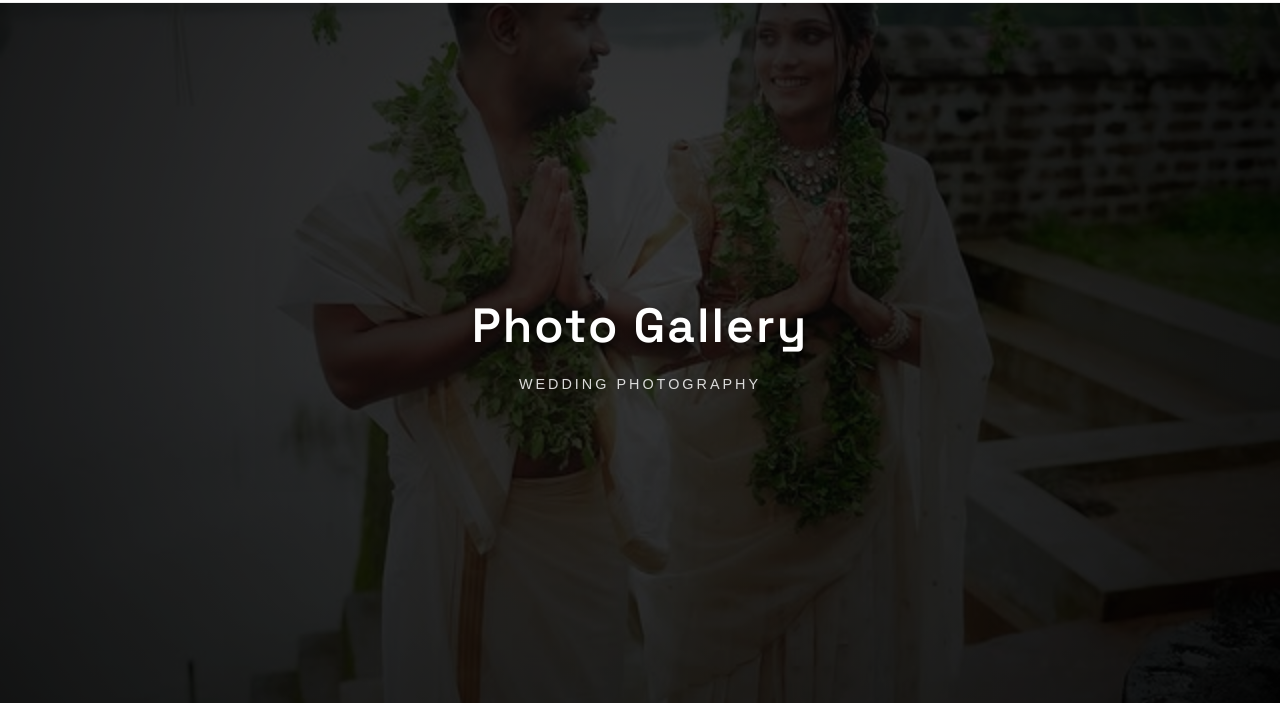
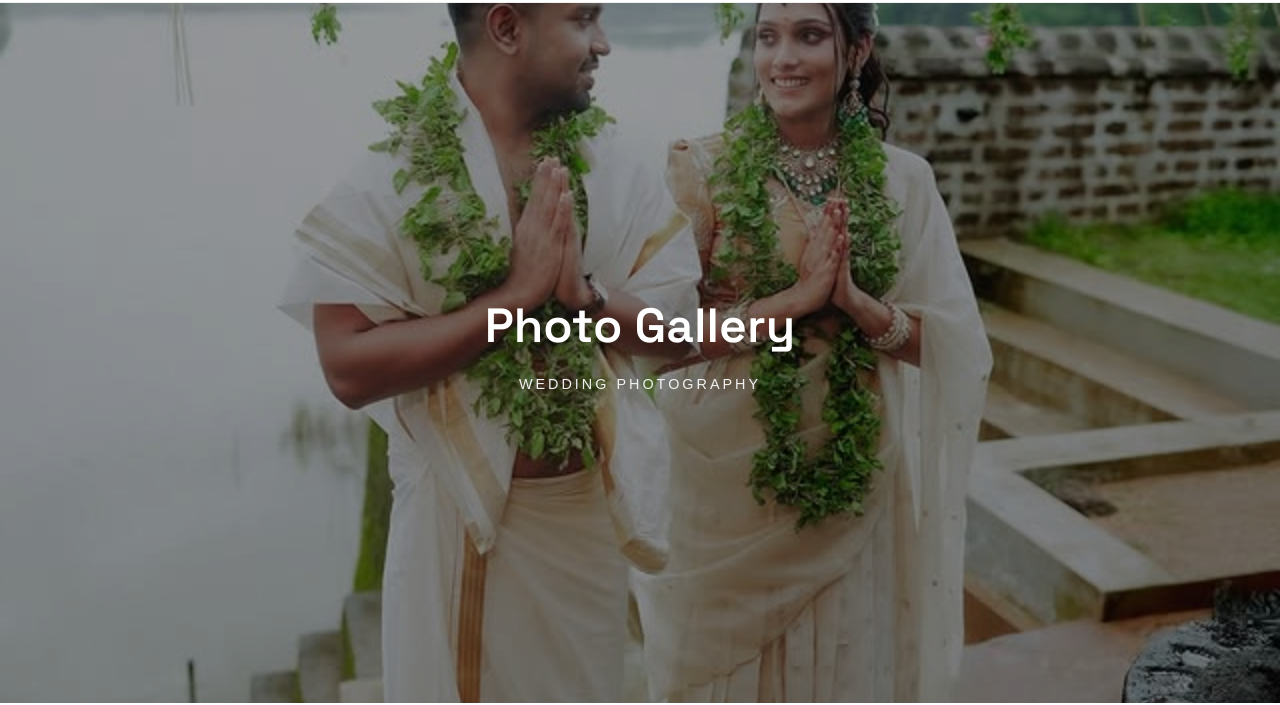
Before and after one commit to vishwadev10/demo-kalyana-kampany, a plain HTML site: page gallery.html in a window 1280 px wide. Shown: the part 97-802 px from the top of the page. Drawn offline with nearby package versions, Linux system fonts and the light colour scheme.

Commit message:
Initial commit

```diff
--- a/style.css
+++ b/style.css
@@ -638,67 +638,6 @@ h1 , h2 , h3 {
  transition: background-image 1s ease-in-out, opacity 0.8s ease-in-out;
   z-index: 1;
 }
-.gallery-hero {
-  position: relative;
-  height: 100vh;
-  background: linear-gradient(rgba(10, 10, 10, 0.5), rgba(10, 10, 10, 0.5)),
-              url('assets/images/sample1.jpg') no-repeat center center/cover;
-  display: flex;
-  align-items: center;
-  justify-content: center;
-  text-align: center;
-  color: #fff;
-  padding-top: 80px; /* to push below navbar */
-  overflow: hidden;
-}
-
-.gallery-hero::before {
-  content: '';
-  position: absolute;
-  top: 0; left: 0;
-  width: 100%;
-  height: 100%;
-  background: radial-gradient(circle at center, rgba(0,0,0,0.2), rgba(0,0,0,0.7));
-  z-index: 1;
-}
-
-.gallery-overlay {
-  position: relative;
-  z-index: 2;
-  padding: 60px 20px;
-  animation: fadeSlideUp 1s ease-in-out both;
-}
-
-.gallery-overlay h1 {
-  font-size: 4rem;
-  font-family: 'Playfair Display', serif;
-  font-weight: 800;
-  letter-spacing: 2px;
-  margin-bottom: 15px;
-  color: #ffffff;
-  text-shadow: 0 3px 10px rgba(0,0,0,0.5);
-}
-
-.sub-caption {
-  font-size: 1rem;
-  font-family: 'Poppins', sans-serif;
-  text-transform: uppercase;
-  letter-spacing: 4px;
-  color: #e0e0e0;
-  opacity: 0.9;
-}
-
-/* Animation */
-@keyframes fadeSlideUp {
-  from {
-    opacity: 0;
-    transform: translateY(30px);
-  }
-  to {
-    opacity: 1;
-    transform: translateY(0);
-  }
-}
 
 
 .gallery-overlay {
```
